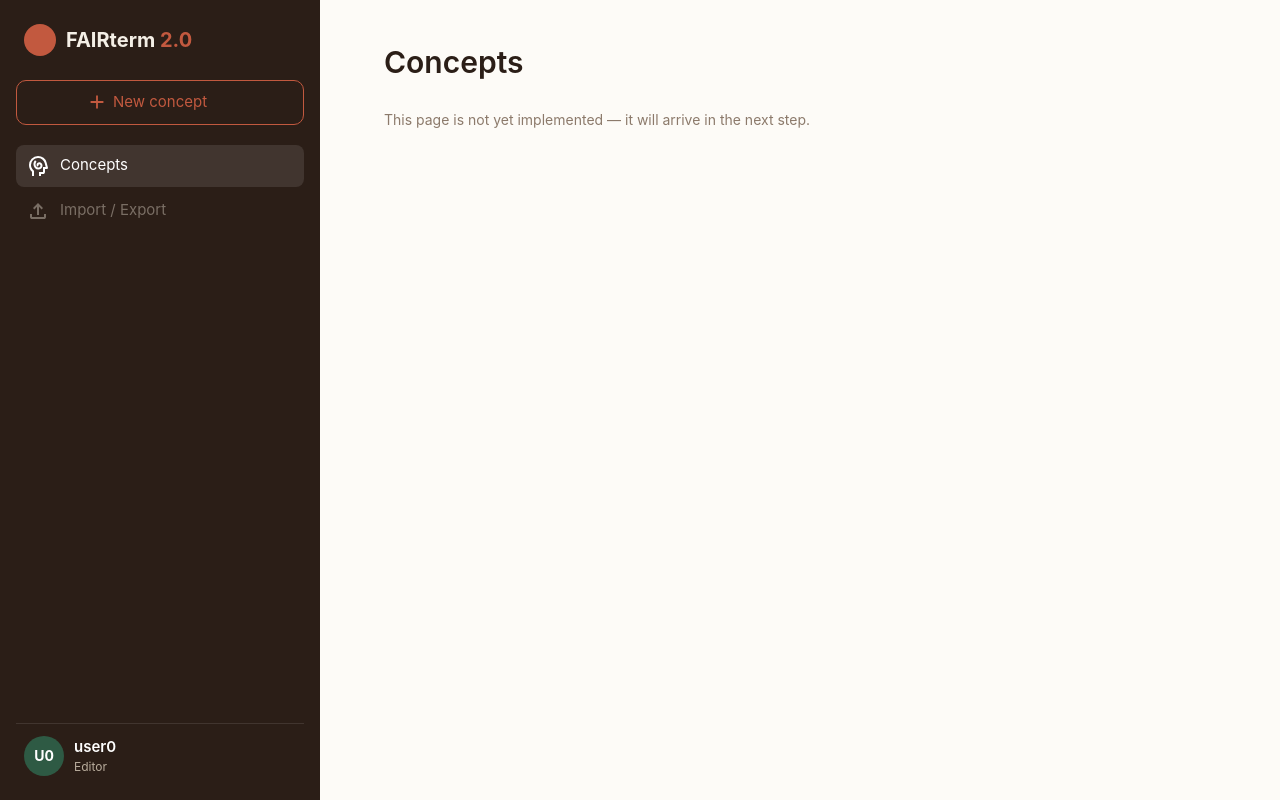
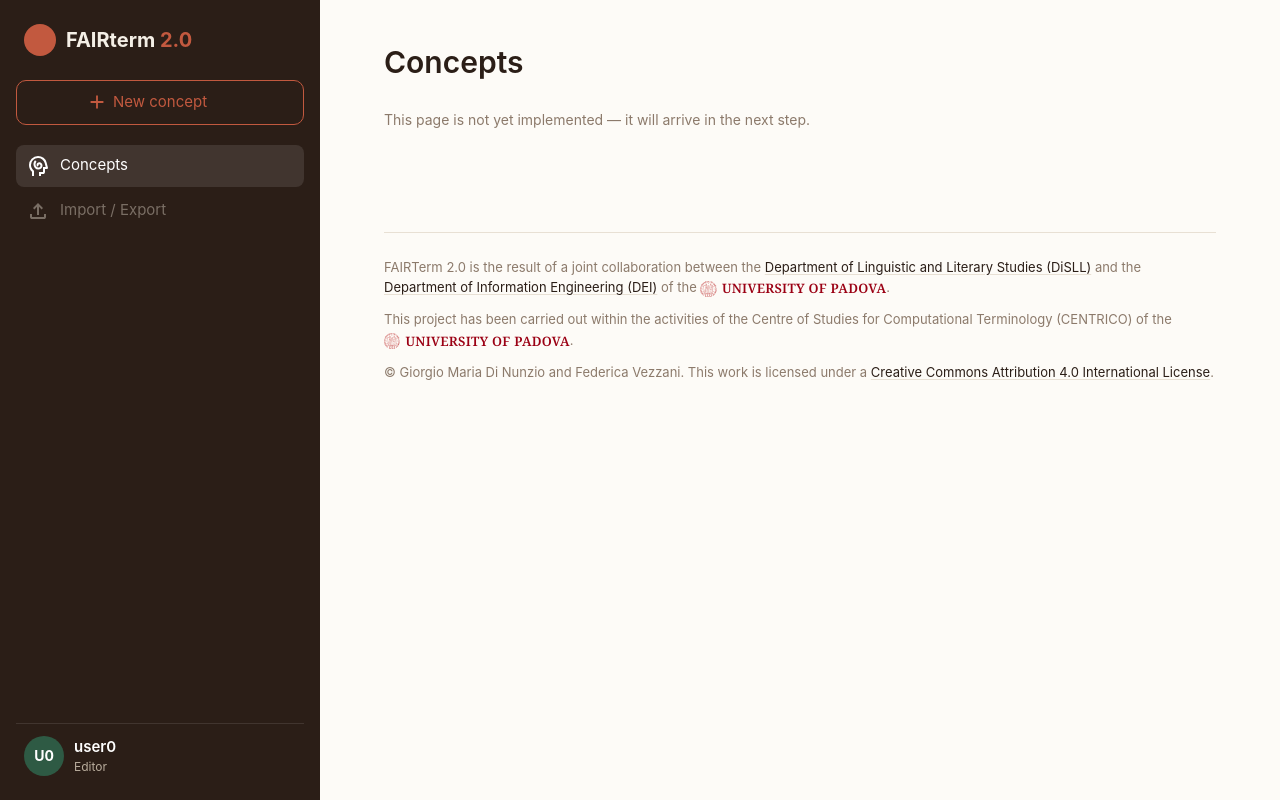
Before and after one commit to andreaazanella/fairterm-vue, a Vue app in the folder frontend/: page /concepts in a window 1280 px wide. Built offline with nearby package versions, Linux system fonts and the light colour scheme; no server answers; the HTML template or start-up script is replaced by a standard one.

Commit message:
Aggiunta footer

```diff
--- a/frontend/index.html
+++ b/frontend/index.html
@@ -3,6 +3,9 @@
   <head>
     <meta charset="UTF-8" />
     <link rel="icon" type="image/svg+xml" href="/favicon.svg" />
+    <link rel="preconnect" href="https://fonts.googleapis.com">
+    <link rel="preconnect" href="https://fonts.gstatic.com" crossorigin>
+    <link href="https://fonts.googleapis.com/css2?family=Noto+Serif:wght@600;700&display=swap" rel="stylesheet">
     <meta name="viewport" content="width=device-width, initial-scale=1.0" />
     <title>frontend</title>
   </head>
--- a/frontend/src/App.vue
+++ b/frontend/src/App.vue
@@ -3,6 +3,35 @@
     <Sidebar />
     <main class="app-main">
       <RouterView />
+
+      <footer class="app-footer">
+        <hr class="app-footer__divider" />
+        <div class="app-footer__content">
+          <p>
+            FAIRTerm 2.0 is the result of a joint collaboration between the
+            <a href="https://www.disll.unipd.it/" target="_blank" rel="noopener">Department of Linguistic and Literary Studies (DiSLL)</a>
+            and the
+            <a href="https://www.dei.unipd.it/" target="_blank" rel="noopener">Department of Information Engineering (DEI)</a>
+            of the
+            <a href="https://www.unipd.it" target="_blank" rel="noopener" class="app-footer__university">
+              <img :src="unipdLogo" alt="" class="app-footer__university-logo" />
+              University of Padova
+            </a>.
+          </p>
+          <p>
+            This project has been carried out within the activities of the Centre of Studies for Computational Terminology (CENTRICO) of the
+            <a href="https://www.unipd.it" target="_blank" rel="noopener" class="app-footer__university">
+              <img :src="unipdLogo" alt="" class="app-footer__university-logo" />
+              University of Padova
+            </a>.
+          </p>
+          <p>
+            © Giorgio Maria Di Nunzio and Federica Vezzani. This work is licensed under a
+            <a href="https://creativecommons.org/licenses/by/4.0/" target="_blank" rel="noopener">Creative Commons Attribution 4.0 International License</a>.
+          </p>
+        </div>
+      </footer>
+
     </main>
   </div>
 </template>
@@ -10,6 +39,7 @@
 <script setup>
 import { RouterView } from 'vue-router'
 import Sidebar from './components/layout/Sidebar.vue'
+import unipdLogo from './assets/unipd.svg'
 </script>
 
 <style scoped>
--- a/frontend/src/style.css
+++ b/frontend/src/style.css
@@ -15,6 +15,7 @@
   --font-sans: "Inter", -apple-system, BlinkMacSystemFont, "Segoe UI", Roboto, Helvetica, Arial, sans-serif;
 
   --sidebar-width: 320px;
+  --content-width: 1320px;
 }
 
 * {
@@ -140,7 +141,7 @@ select.dropdown:invalid {
 /* --- card, layout condiviso tra le pagine --- */
 
 .page {
-  max-width: 1320px;
+  max-width: var(--content-width);
   margin: 0 auto;
   padding: 40px 64px 80px;
 }
@@ -252,3 +253,62 @@ select.dropdown:invalid {
   color: var(--color-muted);
   font-size: 14px;
 }
+
+/* footer istituzionale, uguale su tutte le pagine */
+
+.app-footer {
+  max-width: var(--content-width);
+  margin: 0 auto;
+  padding: 0 64px 40px;
+}
+
+.app-footer__divider {
+  border: none;
+  border-top: 1px solid var(--color-border);
+  margin-bottom: 24px;
+}
+
+.app-footer__content p {
+  font-size: 13px;
+  color: var(--color-muted);
+  line-height: 1.6;
+  margin: 0 0 10px;
+}
+
+.app-footer__content a {
+  color: var(--color-ink);
+  text-decoration: underline;
+  text-decoration-color: var(--color-border);
+  text-underline-offset: 2px;
+}
+
+.app-footer__content a:hover {
+  color: var(--color-accent);
+}
+
+.app-footer__content a.app-footer__university {
+  font-family: "Noto Serif", serif;
+  color: #9b0014;
+  text-transform: uppercase;
+  font-weight: 600;
+  letter-spacing: 0.02em;
+  text-decoration: none;
+}
+
+.app-footer__content a.app-footer__university:hover {
+  color: #9b0014;
+  opacity: 0.8;
+}
+
+.app-footer__university {
+  display: inline-flex;
+  align-items: center;
+  gap: 5px;
+  vertical-align: middle;
+}
+
+.app-footer__university-logo {
+  height: 16px;
+  width: auto;
+  flex-shrink: 0;
+}
```
Also changed, not shown: frontend/src/assets/unipd.svg (added).
